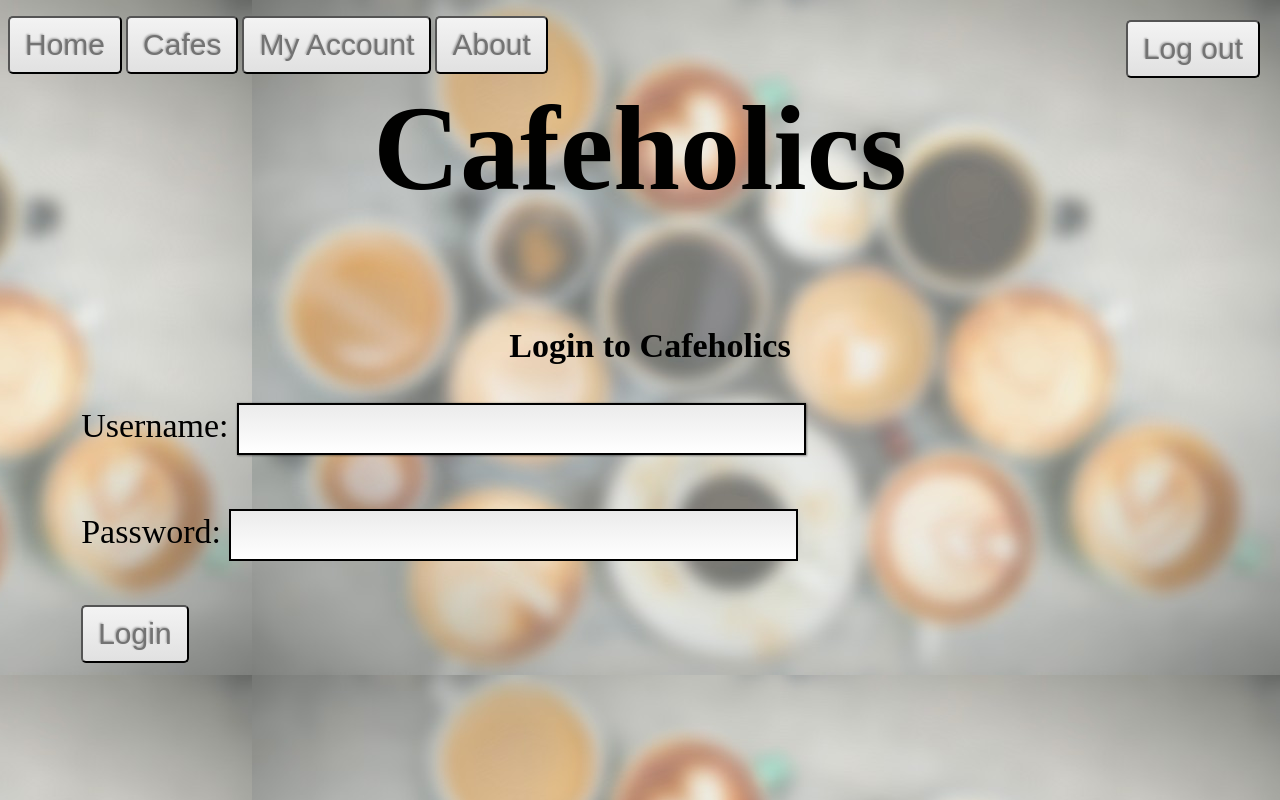
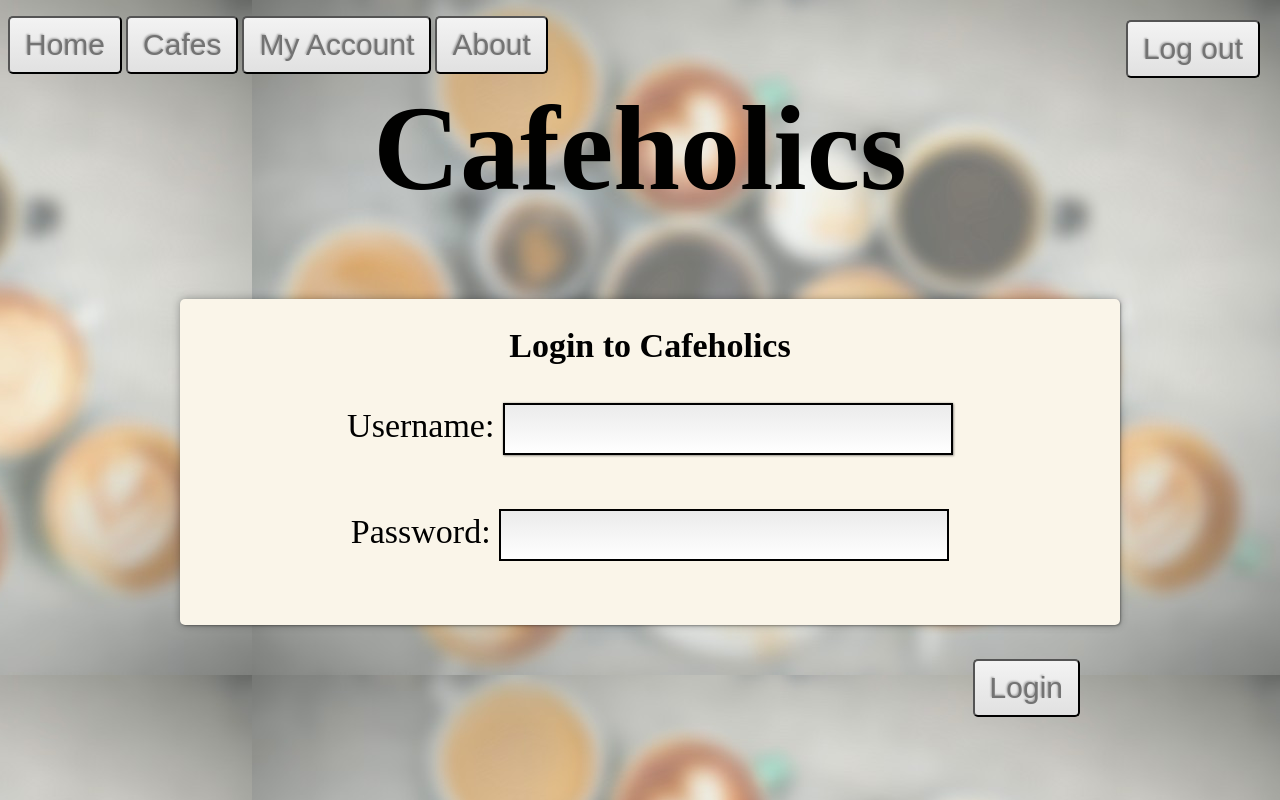
Before and after one commit to andreaschari/Cafeholics, a Django app: page /accounts/login/ in a window 1280 px wide. Run offline with Django 3.2, Linux system fonts and the light colour scheme; the visitor is signed in with stand-in values (Sample User, id 1).

Commit message:
changes in css

```diff
--- a/static/css/cafes.css
+++ b/static/css/cafes.css
@@ -92,6 +92,7 @@ textarea{
 	font-size: 20px;
 	margin: 4px 4px;
 	padding: 5px 5px;
+	width: 40%
 	color:#0132D2;
 
 	box-shadow: 1px 1px 2px rgba(0,0,0,.3), 0 0 2px rgba(0,0,0,.3);
--- a/static/css/main.css
+++ b/static/css/main.css
@@ -5,6 +5,11 @@ body {
 	background-position: right top;
 	overflow: auto;
 
+}
+
+.login_button{
+	float: right;
+	padding: 20px 20px;
 }
 
 /*side navigator*/
@@ -121,8 +126,6 @@ button.submit{
 	width: 200x;
 	height: 40px;
 }
-
-
 
 
 /* Style of the search bar*/
@@ -246,10 +249,10 @@ input.mainforms{
 }
 
 #mainform{
-	background: #fff;
+	background:#FAF5E9;
 	margin: 20px auto;
 	padding: 20px 20px;
-	float: left;
+	float: center;
 	outline: none;
 	width: 900px;
 
--- a/templates/cafe/home.html
+++ b/templates/cafe/home.html
@@ -21,8 +21,8 @@
 		{% if cafes %}
 			<ol>
 				{% for cafe in cafes %}
-					<li><a class = "aa" href="{% url 'chosen_cafe' cafe.slug %}">{{ cafe.name }}</a>
-					<p class="rating">{{ cafe.average_rating }}</p>
+					<li><a class = "aa" href="{% url 'chosen_cafe' cafe.slug %}">{{ cafe.name }}</a><br>
+					<p class = 'avg_rating'>Average rating: {{ cafe.avg_rating }}</p>
 					</li>
 				{% endfor %}
 			</ol>
--- a/templates/cafe/my_account.html
+++ b/templates/cafe/my_account.html
@@ -9,14 +9,18 @@
 
 {% block body_block %}
     <h2> My Account </h2>
+		<center>
        Username: {{ username }}<br>
        First Name: {{ first_name }}<br>
        Last Name: {{ last_name }}<br>
        Email: {{ email }}<br>
+		</center>
+		<center>
     {% if is_owner %}
 		<a class='aa' href="{% url 'add_cafe'  %}">Add a Cafe</a> <br>
 		<a class='aa' href="{% url 'my_cafes' %}">My Cafes</a>
 	{% else %}
 		<a class='aa' href="{% url 'my_reviews' %}">My Reviews</a>
     {% endif %}
+	</center>
 {% endblock %}
--- a/templates/cafe/write_review.html
+++ b/templates/cafe/write_review.html
@@ -40,7 +40,7 @@
 				 <br>
 			{% endif %}
 		{% endfor %}
-		<textarea rows="5" cols="100" name="comment" form="mainform">Leave comments here...</textarea>
+		<textarea rows="5" cols="80" name="comment" form="mainform">Leave comments here...</textarea>
 		<button class="submit" type="submit">Submit review</button><br/>
 	</form>
 {% endblock %}
--- a/templates/registration/login.html
+++ b/templates/registration/login.html
@@ -9,9 +9,11 @@
 
 {% block body_block %}
 	<h2>Login to Cafeholics</h2>
-    <form method="post">
+    <form id = 'mainform' method="post">
       {% csrf_token %}
+			<center>
       {{ form.as_p }}
-      <button type="submit">Login</button>
+		</center>
+      <p class ='login_button'><button type="submit">Login</button></p>
     </form>
 {% endblock %}
```
Also changed, not shown: templates/cafe/my_cafes.html (+4 -4 lines).
